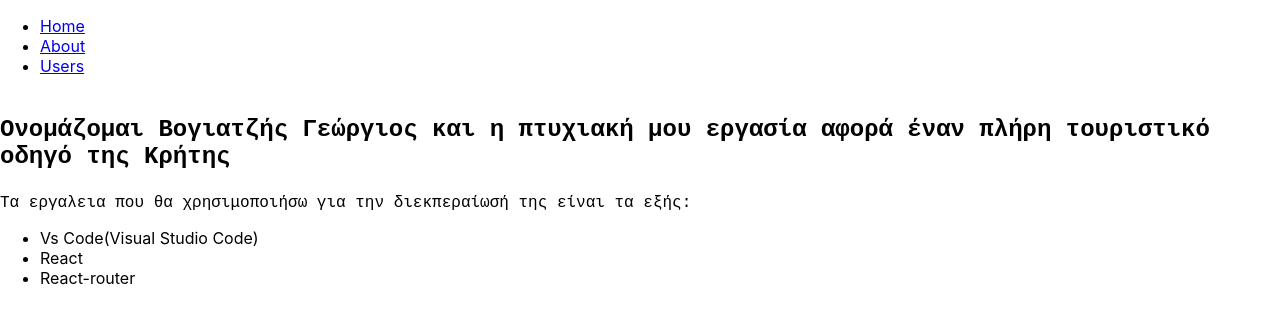
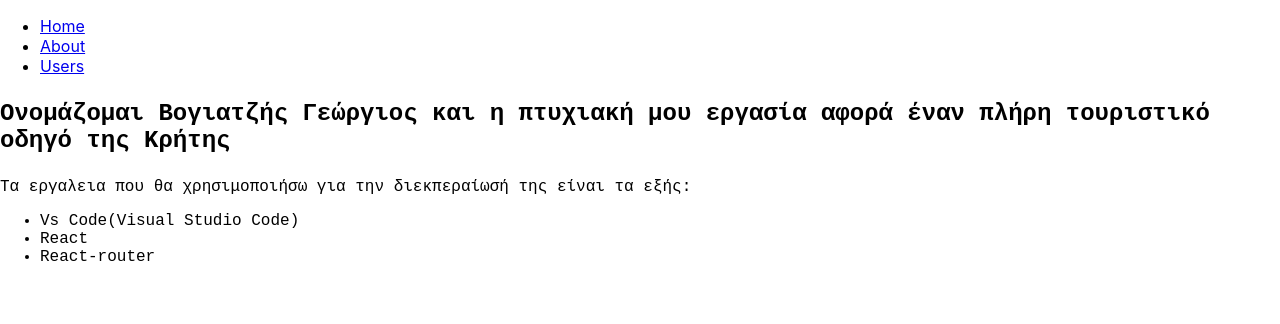
Before and after one commit to nikoskleidis/cretanTouristGuide, a React (Create React App) app: page /about in a window 1280 px wide. Shown: the top 324 px of the page. Built offline with nearby package versions, Linux system fonts and the light colour scheme.

Commit message:
Eginan oles oi diorthwseis

```diff
--- a/src/Pages/About/index.js
+++ b/src/Pages/About/index.js
@@ -1,12 +1,10 @@
 import React from "react";
-//import photo from "./photo.png";//
 import "./styles.css"
-//console.log(photo);//
 
 
-function About_page() {
+function AboutPage() {
   return (
-    <div className={"About_page"}>
+    <div className={"AboutPage"}>
       <div class="p-gnwrimia">
         <p>Ονομάζομαι Βογιατζής Γεώργιος και η πτυχιακή μου εργασία αφορά  έναν πλήρη τουριστικό οδηγό της Κρήτης</p>
       </div>
@@ -24,4 +22,4 @@ function About_page() {
 
 }
 
-export default About_page
+export default AboutPage
--- a/src/Pages/About/styles.css
+++ b/src/Pages/About/styles.css
@@ -1,16 +1,14 @@
-.About_page{
+.AboutPage{
     width: 100%;
+    font-family: 'Courier New', Courier, monospace;
 }
 
 
 .p-gnwrimia{
-    font-family: 'Courier New', Courier, monospace;
     font-size: 1.5em;
     font-weight: bold;
-    float:right;
 }
 
 .p-ergaleia{
-    font-family: 'Courier New', Courier, monospace;
     font-size: 1em;
 }
```
